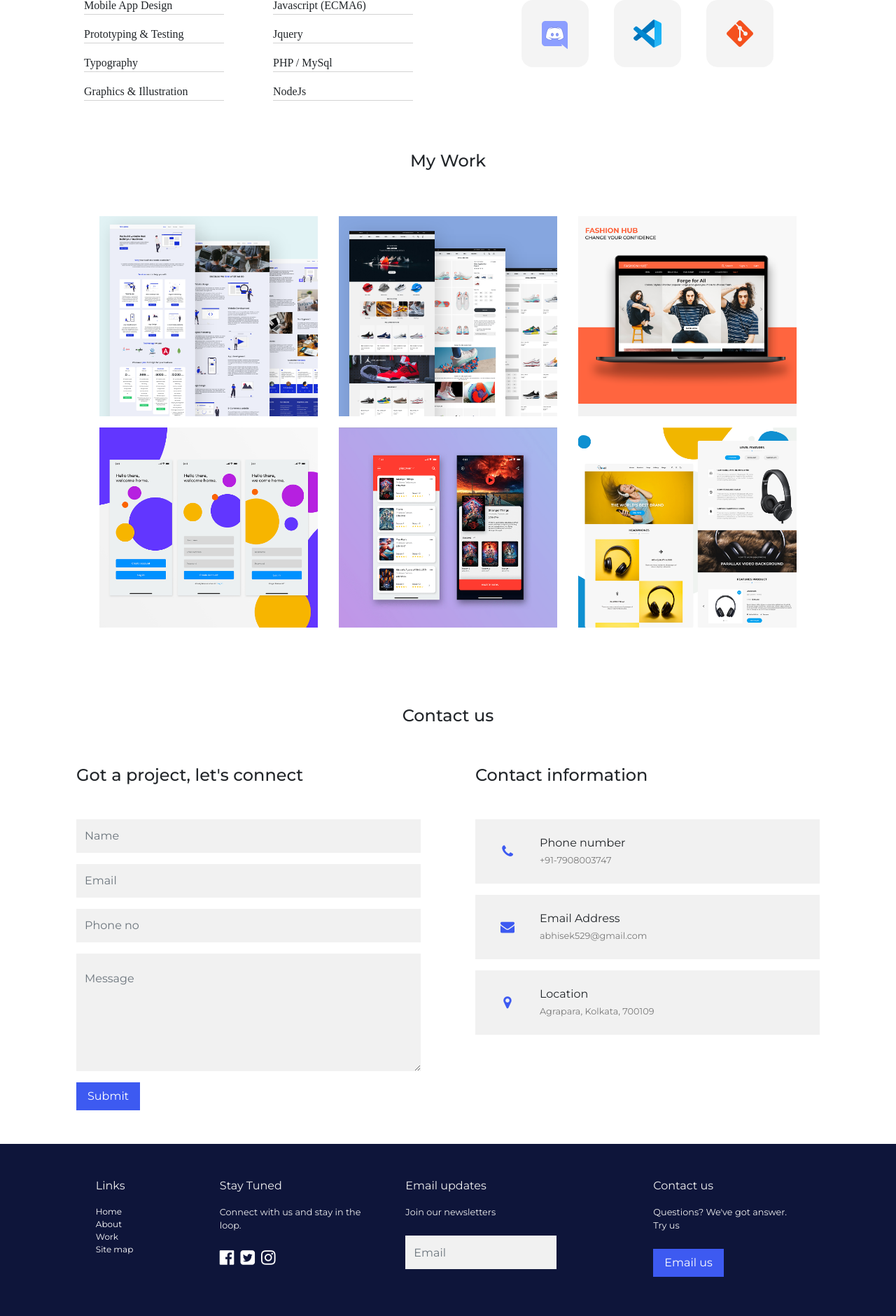
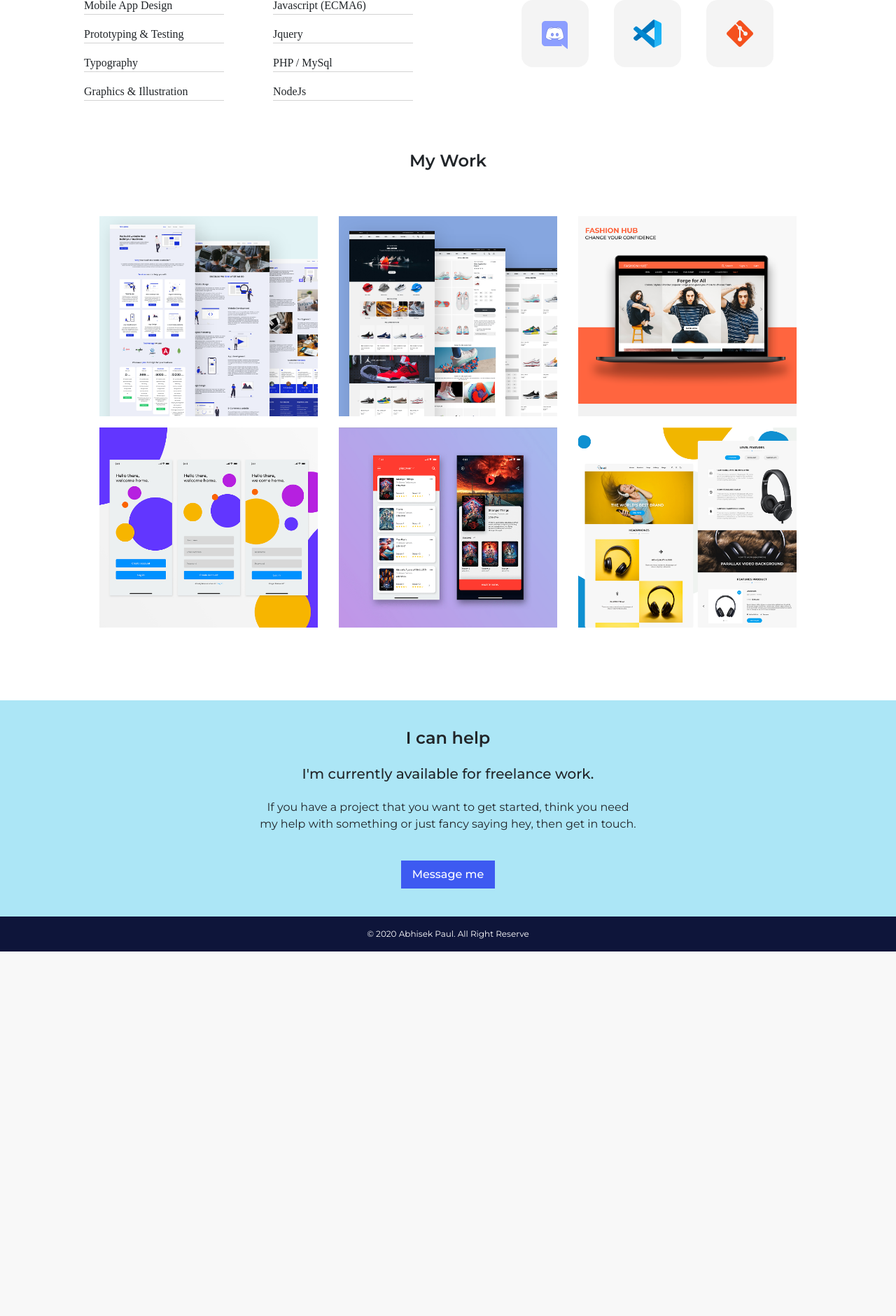
Before and after one commit to abhisek47/portfolio, a PHP site: page / in a window 1280 px wide. Shown: the part 1945-3826 px from the top of the page at 70% size. After the commit the page ends 3305 px from the top, so only its background shows below. Run offline with PHP 8.4, Linux system fonts and the light colour scheme; some libraries are stand-ins or nearby versions; some web fonts are replaced.

Commit message:
add footer section

```diff
--- a/index.html
+++ b/index.html
@@ -77,7 +77,7 @@
             Freelance web developer from India. I enjoy building everything from
             small business sites to rich interactive web applications.
           </div>
-          <button class="btn btn-outline-light">Get in touch</button>
+          <button class="button-primary">Get in touch</button>
         </div>
         <!-- end title -->
       </div>
@@ -110,7 +110,7 @@
                 first.
               </p>
               <a download="resume.pdf" href="assets/resume.pdf">
-                <button class="btn btn-outline-dark mt-2">Download CV</button>
+                <button class="button-primary mt-2">Download CV</button>
                 </a>
             </div>
           </div>
@@ -133,7 +133,7 @@
               <p>
                 User experience is a person's emotions and attitudes about using a particular product, system or service.
               </p>
-              <button class="btn btn-outline-dark">Read more</button>
+              <button class="button-primary">Read more</button>
             </div>
           </div>
           <div class="col-lg-4 col-12">
@@ -142,7 +142,7 @@
               <p>
                 A brand is a name, term, design, symbol or any other feature that identifies...
               </p>
-              <button class="btn btn-outline-dark">Read more</button>
+              <button class="button-primary">Read more</button>
             </div>
           </div>
           <div class="col-lg-4 col-12">
@@ -151,7 +151,7 @@
               <p>
                 Front-end web development is the practice of converting data to a graphical interface...
               </p>
-              <button class="btn btn-outline-dark">Read more</button>
+              <button class="button-primary">Read more</button>
             </div>
           </div>
         </div>
@@ -232,7 +232,7 @@
                   <div class="content-details fadeIn-bottom">
                     <h4 class="content-title">Tech Media</h4>
                     <p class="content-text">Service website for business promotion</p>
-                    <button class="btn btn-outline-light">View Project</button>
+                    <button class="button-primary">View Project</button>
                   </div>
                 </a>
               </div>
@@ -251,7 +251,7 @@
                   <div class="content-details fadeIn-bottom">
                     <h4 class="content-title">Nike</h4>
                     <p class="content-text">Nike website redesign</p>
-                    <button class="btn btn-outline-light">View Project</button>
+                    <button class="button-primary">View Project</button>
                   </div>
                 </a>
               </div>
@@ -270,7 +270,7 @@
                   <div class="content-details fadeIn-bottom">
                     <h4 class="content-title">Fashion Hub</h4>
                     <p class="content-text">Ecommerce fashion website</p>
-                    <button class="btn btn-outline-light">View Project</button>
+                    <button class="button-primary">View Project</button>
                   </div>
                 </a>
               </div>
@@ -289,7 +289,7 @@
                   <div class="content-details fadeIn-bottom">
                     <h4 class="content-title">Login Page Design</h4>
                     <p class="content-text">Login ui Design for mobile application</p>
-                    <button class="btn btn-outline-light">View Project</button>
+                    <button class="button-primary">View Project</button>
                   </div>
                 </a>
               </div>
@@ -308,7 +308,7 @@
                   <div class="content-details fadeIn-bottom">
                     <h4 class="content-title">BeeTv</h4>
                     <p class="content-text">Streaming app ui design</p>
-                    <button class="btn btn-outline-light">View Project</button>
+                    <button class="button-primary">View Project</button>
                   </div>
                 </a>
               </div>
@@ -327,7 +327,7 @@
                   <div class="content-details fadeIn-bottom">
                     <h4 class="content-title">Level</h4>
                     <p class="content-text">Product website</p>
-                    <button class="btn btn-outline-light">View Project</button>
+                    <button class="button-primary">View Project</button>
                   </div>
                 </a>
               </div>
@@ -338,7 +338,7 @@
     </section>
     <!-- end work -->
     <!-- start contact -->
-    <section class="contact" id="contact">
+    <!-- <section class="contact" id="contact">
       <div class="container">
         <div class="row">
           <div class="col-lg-12">
@@ -346,7 +346,7 @@
           </div>
           <div class="col-lg-6 col-sm-12">
             <div class="message mx-4">
-              <h4 class="my-5">Got a project, let's connect</h4>
+              <h5 class="my-5">Got a project, let's connect</h5>
               <form action="#" method="POST" class="">
                 <div class="form-group">
                   <input type="text" name="name" id="name" class="form-control" placeholder="Name">
@@ -360,13 +360,13 @@
                 <div class="form-group">
                   <textarea class="form-control" id="message" rows="5" placeholder="Message"></textarea>
                 </div>
-                  <button type="submit" class="btn btn-outline-dark">Submit</button>
+                  <button type="submit" class="button-primary">Submit</button>
               </form>
             </div>
           </div>
           <div class="col-lg-6 col-sm-12">
             <div class="contact-info mx-4">
-              <h4 class="my-5">Contact information</h4>
+              <h5 class="my-5">Contact information</h5>
               <div class="company">
                 <div class="icon">
                   <i class="fa fa-phone" aria-hidden="true"></i>
@@ -398,54 +398,36 @@
           </div>
         </div>
       </div>
-    </section>
+    </section> -->
     <!-- end contact -->
     <!-- start footer -->
-    <footer class="py-5 mt-5">
+    <section class="collab">
       <div class="container">
-        <div class="row mx-4">
-          <div class="col-md-2 col-sm-12">
-            <div class="link">
-              <p>Links</p>
-              <ul>
-                <a><li>Home</li></a>
-                <a><li>About</li></a>
-                <a><li>Work</li></a>
-                <a><li>Site map</li></a>
-              </ul>
-            </div>
-          </div>
-          <div class="col-md-3 col-sm-12">
-            <div class="connect">
-              <p>Stay Tuned</p>
-              <small>Connect with us and stay in the loop.</small>
-              <div class="join mt-4">
-                <a href=""><i class="fa fa-facebook-official" aria-hidden="true"></i></a>
-                <a href=""><i class="fa fa-twitter-square" aria-hidden="true"></i></i></a>
-                <a href=""><i class="fa fa-instagram" aria-hidden="true"></i></i></a>
-              </div>
-            </div>
-          </div>
-          <div class="col-md-4 col-sm-12">
-            <div class="newsletter">
-            <p>Email updates</p>
-            <small>Join our newsletters</small>
-            <div class="form-group mt-4">
-              <input type="email" name="email" class="form-control" placeholder="Email">
-            </div>
-            </div>
-          </div>
-          <div class="col-md-3 col-sm-12">
-            <div class="questions">
-            <p>Contact us</p>
-            <small>Questions? We've got answer. Try us</small>
-            <button class="btn mt-4">Email us</button>
+        <div class="row">
+          <div class="col-md-6 mx-auto">
+            <div class="message d-flex flex-column text-center">
+              <h4 class="my-4">I can help</h4>
+              <h5>I'm currently available for freelance work.</h5>
+              <p class="my-3">If you have a project that you want to get started, think you need my help with something or just fancy saying hey, then
+              get in touch.</p>
+              <button class="button-primary w-30 my-4 mx-auto"><a href="mailto:abhisek529@gmail.com">Message me</a></button>
             </div>
           </div>
         </div>
       </div>
-    </footer>
+    </section>
     <!-- end footer -->
+    <!-- start copyright -->
+    <section class="copyright py-3">
+      <div class="container">
+        <div class="row">
+          <div class="col-md-12">
+            <p class="text-center mx-auto m-0">&copy; 2020 Abhisek Paul. All Right Reserve</p>
+          </div>
+        </div>
+      </div>
+    </section>
+    <!-- end copyright -->
     <script src="https://cdnjs.cloudflare.com/ajax/libs/jquery/2.1.3/jquery.min.js"></script>
     <script
       src="https://cdn.jsdelivr.net/npm/popper.js@1.16.0/dist/umd/popper.min.js"
--- a/script.js
+++ b/script.js
@@ -1,11 +1,15 @@
 $(document).ready(function () {
   $('.button a').click(function () {
-    $('.overlay').slideToggle(500);
+    $('.overlay').animate({
+      height: 'toggle',
+    });
     $(this).toggleClass('btn-open').toggleClass('btn-close');
   });
 });
 $('.overlay').on('click', function () {
-  $('.overlay').slideToggle(500);
+  $('.overlay').animate({
+    height: 'toggle',
+  });
   $('.button a').toggleClass('btn-open').toggleClass('btn-close');
   open = false;
 });
--- a/style.css
+++ b/style.css
@@ -8,18 +8,34 @@ body {
 * {
   font-family: 'Montserrat', sans-serif;
 }
-body .btn:focus,
-.btn:active:focus,
-.btn.active:focus {
+a {
+  outline: none !important;
+}
+body button:focus,
+button:active:focus,
+button.active:focus {
   outline: none;
   box-shadow: none;
 }
-.btn {
-  border-radius: 0 !important;
-  padding: 0.5em 1em !important;
-  background-color: #3d5af1 !important;
-  color: #fff !important;
-  border: none !important;
+h4 {
+  font-weight: 600 !important;
+}
+.button-primary {
+  padding: 0.5em 1em;
+  border-radius: 0px;
+  background-color: #3d5af1;
+  -webkit-transition: all 0.3s ease;
+  transition: all 0.3s ease;
+  color: #fff;
+  font-size: 16px;
+  font-weight: 500;
+  border: none;
+}
+.button-primary:hover {
+  box-shadow: 0 8px 16px 0 rgba(39, 17, 45, 0.1);
+  -webkit-transform: scale(1.05) translate(0px, -4px);
+  -ms-transform: scale(1.05) translate(0px, -4px);
+  transform: scale(1.05) translate(0px, -4px);
 }
 .intro {
   position: relative;
@@ -404,3 +420,23 @@ footer {
   font-size: 24px !important;
   margin-right: 0.2em;
 }
+
+.media {
+  display: flex;
+  justify-content: space-between;
+  align-items: flex-start;
+  flex-direction: row;
+}
+.media i {
+  font-size: 24px;
+}
+
+.collab {
+  padding: 1em 0;
+  background-color: #ace6f6;
+}
+.copyright {
+  background-color: #0e153a;
+  font-size: 12px;
+  color: #fff;
+}
```
